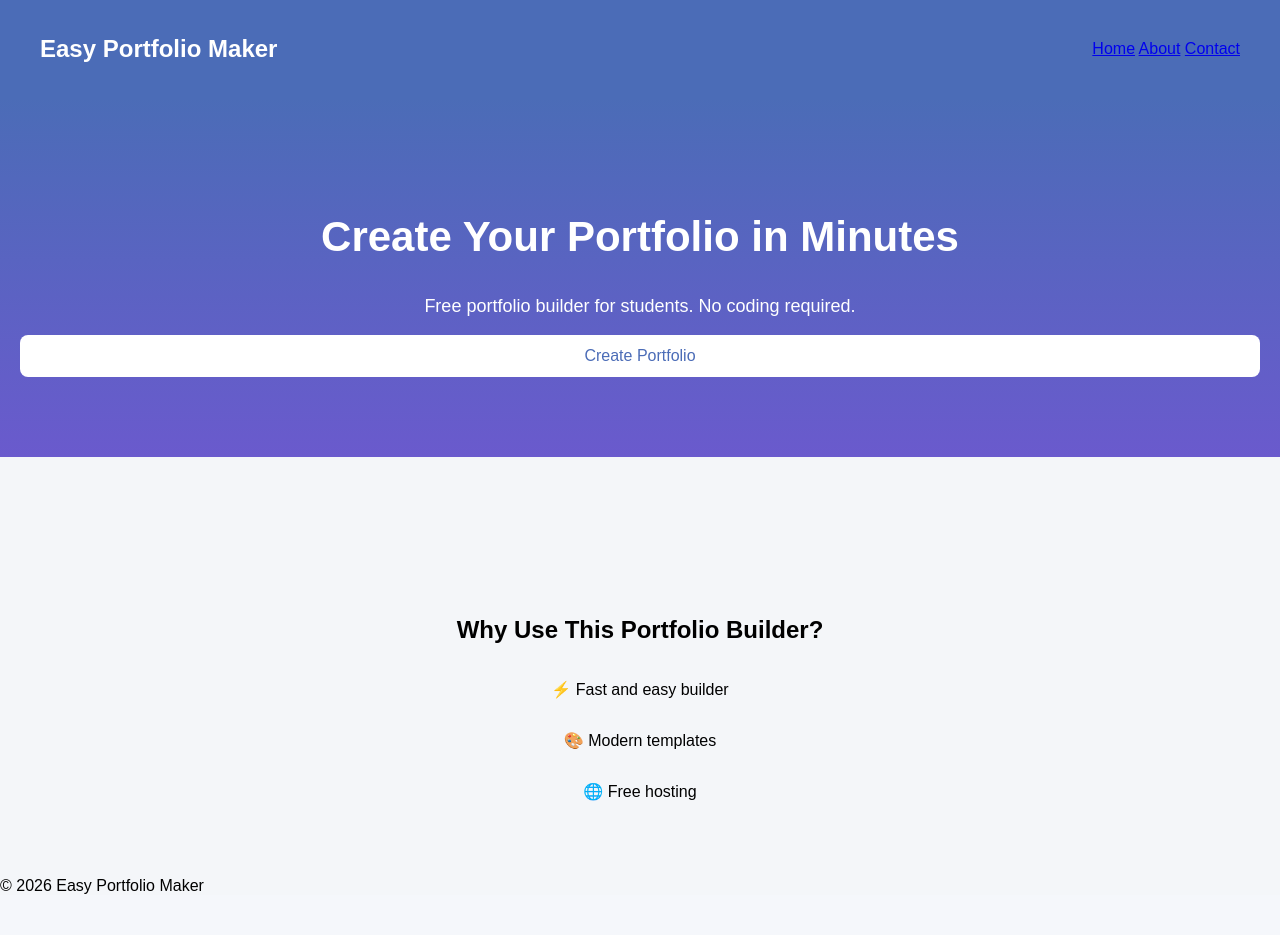
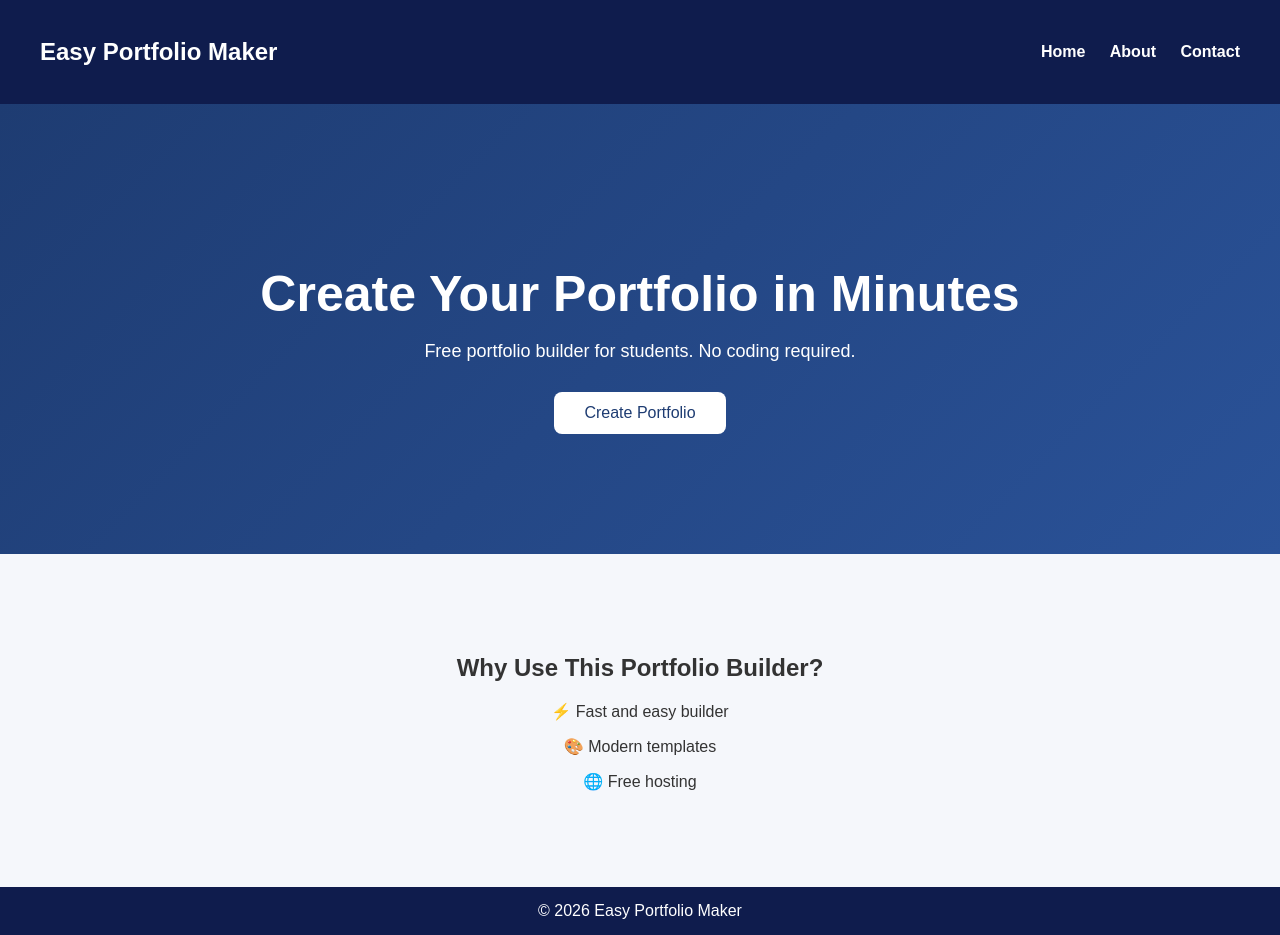
Before and after one commit to senapatisoumik88-collab/student-portfolio-builder, a Flask app: page / in a window 1280 px wide. Before the commit the page ends 894 px from the top, so only its background shows below. Run offline with Flask 3, Linux system fonts and the light colour scheme.

Commit message:
Refactor CSS styles for layout and design updates

```diff
--- a/static/style.css
+++ b/static/style.css
@@ -1,7 +1,9 @@
+/* General */
 body{
 margin:0;
-    font-family:Arial, sans-serif;
-    background:#f4f6f9;
+font-family:Arial, Helvetica, sans-serif;
+background:#f5f7fb;
+color:#333;
 }
 
 /* Navbar */
@@ -9,100 +11,83 @@ body{
 display:flex;
 justify-content:space-between;
 align-items:center;
-    padding:15px 40px;
-    background:#4b6cb7;
+padding:18px 40px;
+background:#0f1c4d;
 color:white;
+}
+
+.navbar a{
+color:white;
+text-decoration:none;
+margin-left:20px;
+font-weight:bold;
 }
 
 /* Hero Section */
 .hero{
 text-align:center;
-    padding:80px 20px;
-    background:linear-gradient(180deg,#4b6cb7,#6a5acd);
+padding:120px 20px;
+background:linear-gradient(135deg,#1e3c72,#2a5298);
 color:white;
 }
 
 .hero h1{
-    font-size:42px;
+font-size:50px;
+margin-bottom:10px;
 }
 
 .hero p{
 font-size:18px;
+margin-bottom:30px;
 }
 
-.hero button{
-    padding:12px 25px;
+/* Button */
+button{
+background:white;
+color:#1e3c72;
+padding:12px 30px;
 font-size:16px;
 border:none;
 border-radius:8px;
-    background:white;
-    color:#4b6cb7;
 cursor:pointer;
+transition:0.3s;
+}
+
+button:hover{
+background:#f0f0f0;
 }
 
 /* Features */
 .features{
 text-align:center;
-    padding:60px;
+padding:80px 20px;
 }
 
-.feature-box{
-    background:white;
-    margin:15px auto;
-    padding:20px;
-    width:250px;
-    border-radius:10px;
-    box-shadow:0 5px 15px rgba(0,0,0,0.1);
+.features h2{
+margin-bottom:20px;
 }
 
-/* Form */
-form{
-    background:white;
-    padding:30px;
-    width:350px;
-    margin:auto;
-    border-radius:12px;
-    box-shadow:0 10px 25px rgba(0,0,0,0.2);
+/* About Section */
+.about{
+padding:60px 40px;
+line-height:1.6;
 }
 
-input, textarea{
-    width:100%;
-    padding:10px;
-    margin:10px 0;
-}
-
-button{
-    background:#4b6cb7;
-    color:white;
-    padding:12px;
-    border:none;
-    width:100%;
-    border-radius:8px;
+/* Contact */
+.contact{
+padding:60px 40px;
+background:#eef1f7;
 }
 
 /* Footer */
-.footer{
+footer{
 text-align:center;
-    padding:20px;
-    background:#222;
+padding:15px;
+background:#0f1c4d;
 color:white;
 }
-.features {
-    display: flex;
-    flex-direction: column;
-    align-items: center;
-    justify-content: center;
-    margin-top: 80px;
+
+/* Smooth scroll */
+html{
+scroll-behavior:smooth;
 }
-
-.features form {
-    background: white;
-    padding: 25px;
-    border-radius: 10px;
-    width: 320px;
-}
-
-.features h1 {
-    color: white;
-    margin-bottom: 20px;
-}
```
Lines whose indentation alone changed are shown as unchanged.
